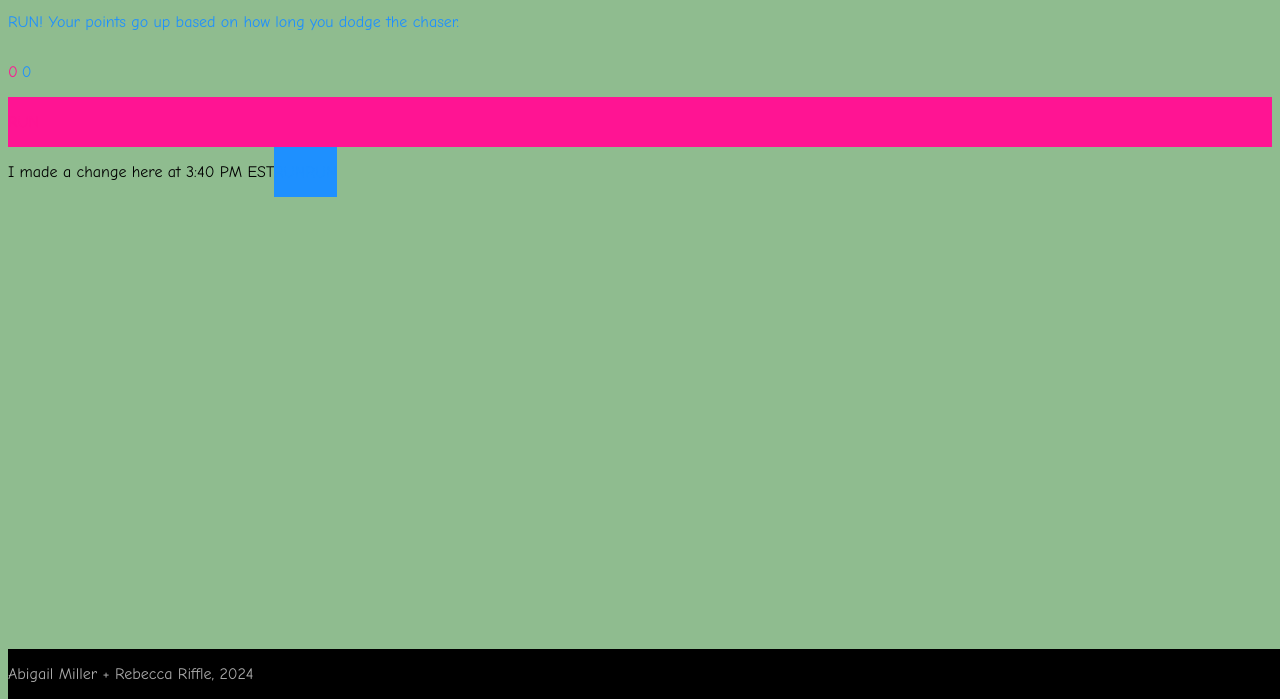
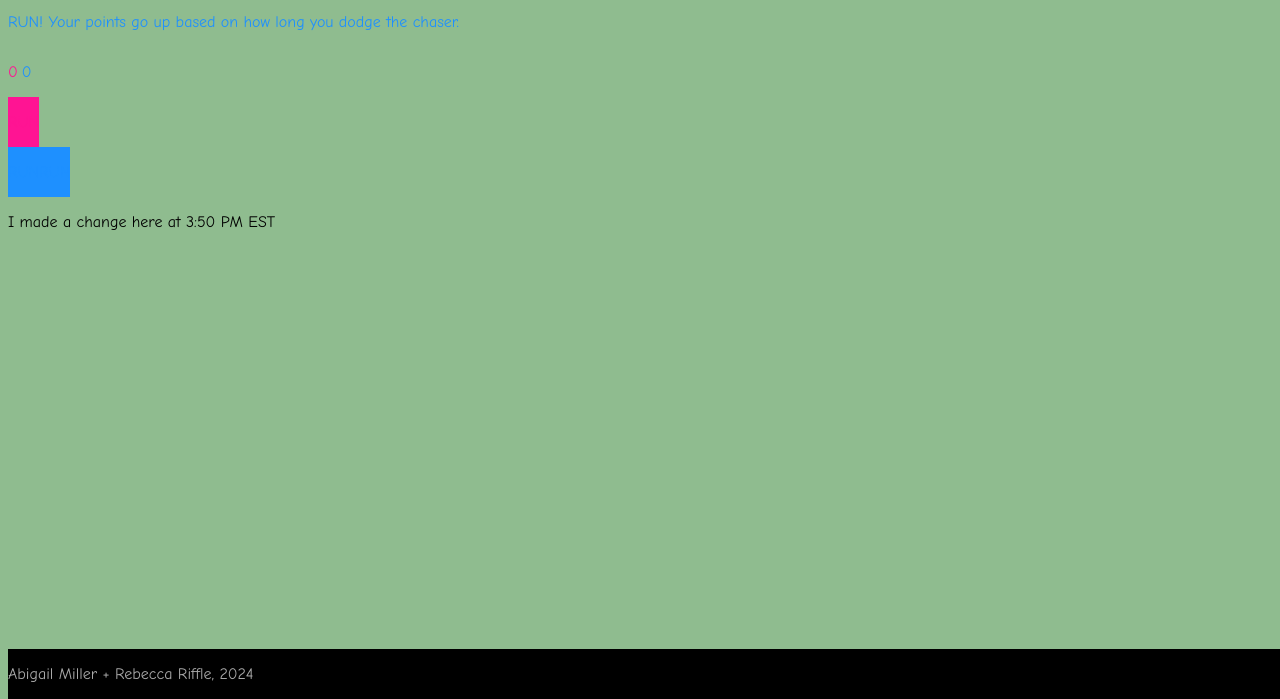
Before and after one commit to rifflere/DotToDot2024, a plain HTML site: page index.html in a window 1280 px wide. Shown: the part 101-800 px from the top of the page. Drawn offline with Linux system fonts and the light colour scheme.

Commit message:
Update index.html
ope. Actually closed some of those open tags.

```diff
--- a/index.html
+++ b/index.html
@@ -16,14 +16,12 @@
       <p id="runner-points" class="runner">0</p>
     </div>
 <div id="game-space" class="grid">
-    <div id="player-tagger" class="gridUnit player"><p class="tagger">RUN</p></div>
-    <div class="gridUnit">
-    <div class="gridUnit">
-    <div class="gridUnit">
-    <div class="gridUnit">
-    <div class="gridUnit">
-    <p> I made a change here at 3:40 PM EST</p>
-    <div id="player-runner" class="gridUnit player"><p class="runner">RUNRUN</p></div>
+    <div class="gridUnit"> <div id="player-tagger" class="player"><p class="tagger">RUN</p></div> </div>
+    <div class="gridUnit"> <div id="player-runner" class="player"><p class="runner">RUNRUN</p></div> </div>
+    <div class="gridUnit"></div>
+    <div class="gridUnit"></div>
+    <div class="gridUnit"></div>
+    <p> I made a change here at 3:50 PM EST</p>
   </div>
 <footer>
   <p>Abigail Miller + Rebecca Riffle, 2024</p>
```
